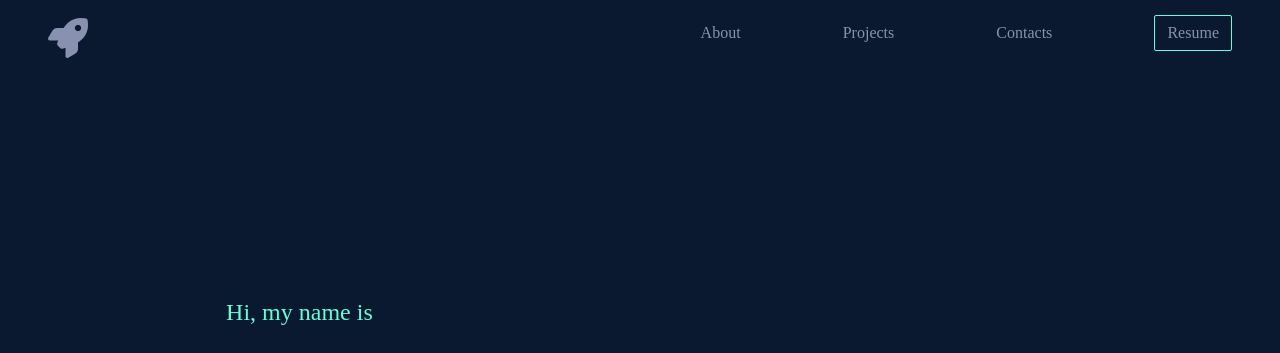
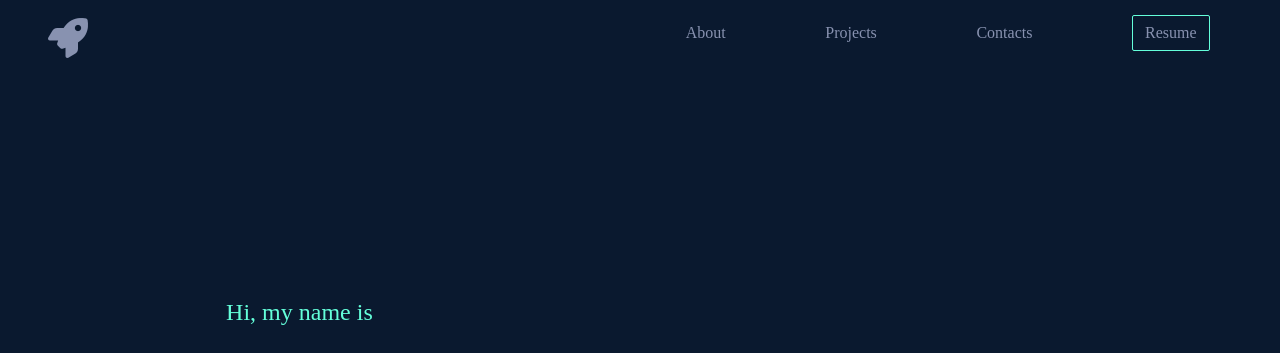
Before and after one commit to kairules55/kairules55.github.io, a plain HTML site: page index.html in a window 1280 px wide. Shown: the top 353 px of the page. Drawn offline with Linux system fonts and the light colour scheme.

Commit message:
fixed width

```diff
--- a/style.css
+++ b/style.css
@@ -19,7 +19,7 @@ nav {
   display: flex;
   position: sticky;
   height: 50px;
-  width: 100%;
+  width: 97vw;
   justify-content: space-around;
   padding: 10px 40px;
 }
```
